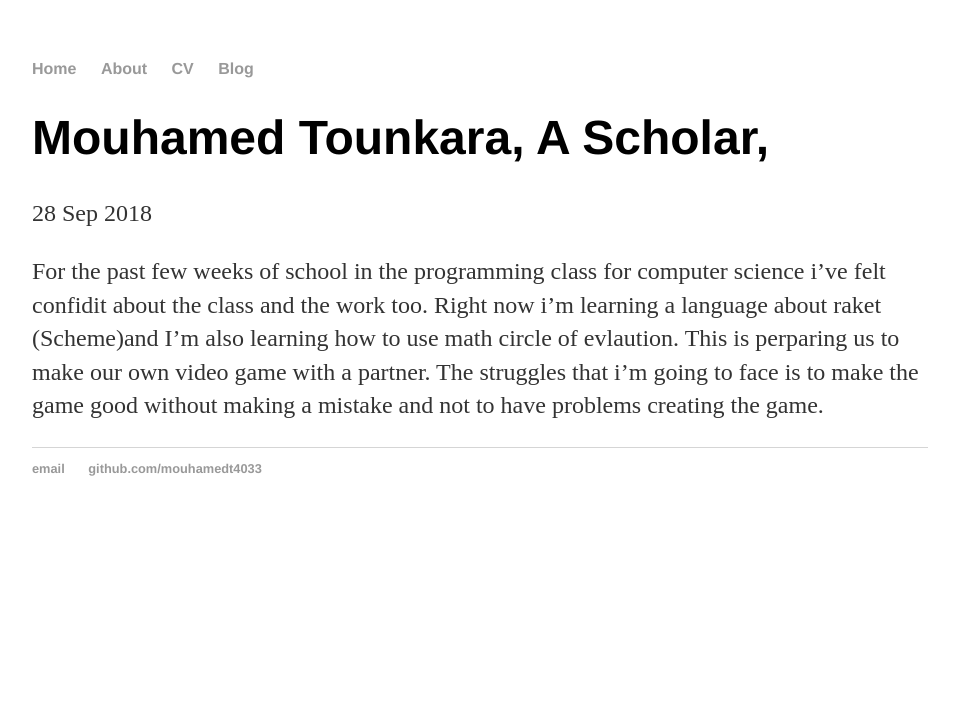
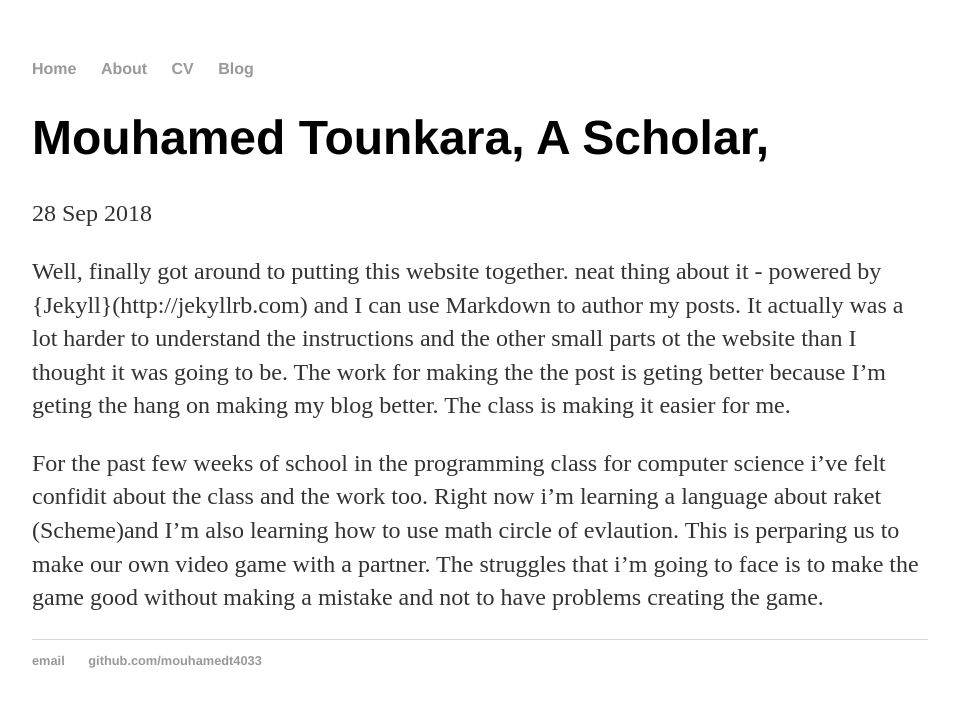
Before and after one commit to mouhamedt4033/mouhamedt4033.github.io, a Jekyll site: the page built from _posts/2018-09-28-weekly-reflection-01.md, in a window 1280 px wide. Shown: the top 707 px of the page, without its empty margins (160-1119 px from the left). Built offline with Jekyll 4.4.1, drawn with Linux system fonts in a browser that asks for light colours.

Commit message:
Update 2018-09-28-weekly-reflection-01.md

```diff
--- a/_posts/2018-09-28-weekly-reflection-01.md
+++ b/_posts/2018-09-28-weekly-reflection-01.md
@@ -3,4 +3,6 @@ layout: post
 title: Mouhamed Tounkara, A Scholar,
 date: 2018-09-28
 ---
+Well, finally got around to putting this website together. neat thing about it - powered by {Jekyll}(http://jekyllrb.com) and I can use Markdown to author my posts. It actually was a lot harder to understand the instructions and the other small parts ot the website than I thought it was going to be. The work for making the the post is geting better because I'm geting the hang on making my blog better. The class is making it easier  for me.
+
 For the past few weeks of school in the programming class for computer science i've felt confidit about the class and the work too. Right now i'm learning a language about raket (Scheme)and I'm also learning how to use math circle of evlaution. This is  perparing us to make our own video game with a partner. The struggles that i'm going to face is to make the game good without making a mistake and not to have problems creating the game.
```
